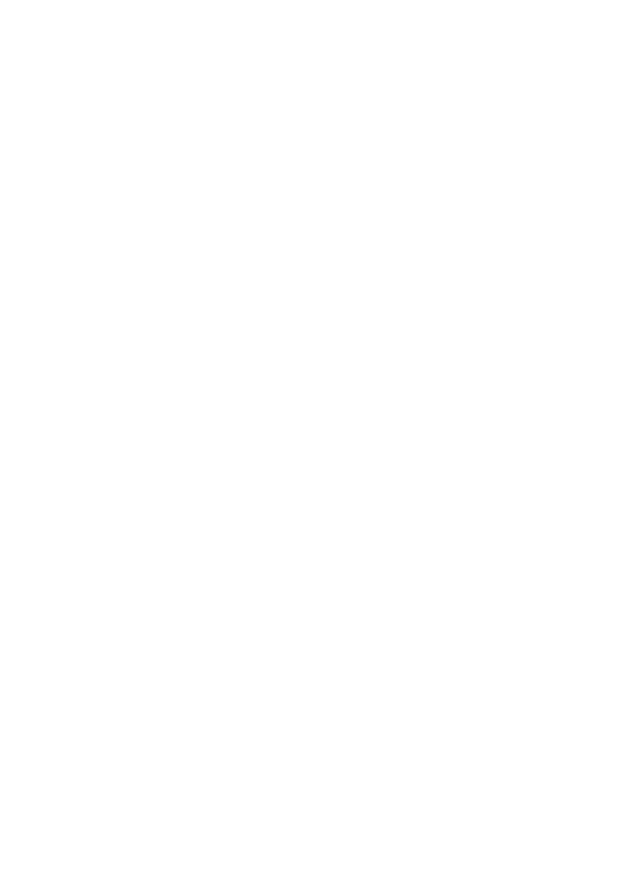
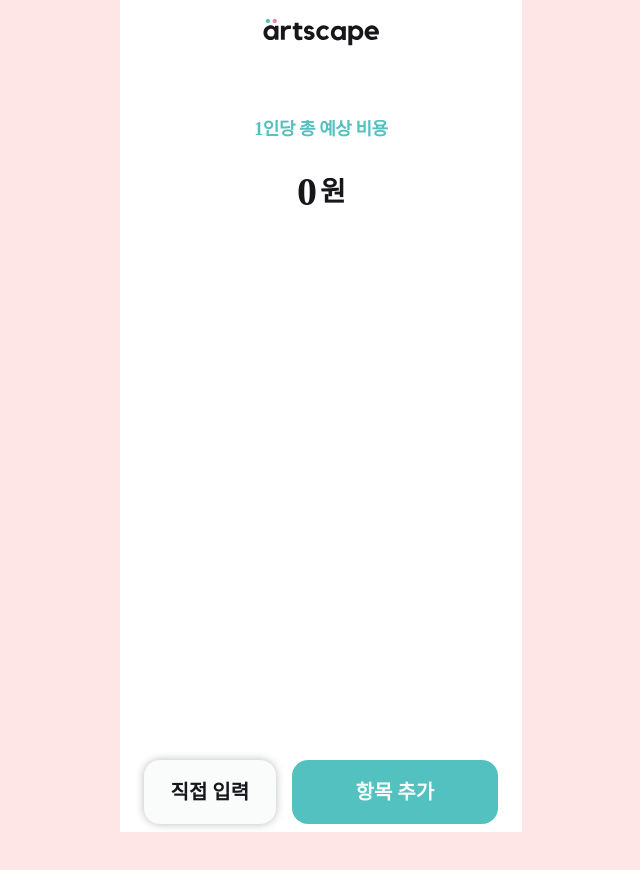
Before and after one commit to ArtScape-Hanyang/ArtScape_Frontend, a React (Vite) app: page /multi_pln/budget in a window 1280 px wide. Before the commit this address had no page. Shown: the top 870 px of the page, without its empty margins (319-959 px from the left). Before the commit the page ends 800 px from the top, so only its background shows below. Built offline with nearby package versions, Linux system fonts and the light colour scheme; a web font is replaced by a local one.

Commit message:
feat/지출항목페이지수정

```diff
--- a/src/App.tsx
+++ b/src/App.tsx
@@ -16,6 +16,8 @@
 import PlanMain from "./pages/PlanMain";
 import ArtRegiPage from "./pages/ArtRegiPage";
 import ArtRegiDetailPage from "./pages/ArtRegiDetailPage";
+import ArtRegiBugetPage from "./pages/ArtRegiBugetPage";
+import EditBudgetPage from "./pages/EditBudgetPage";
 
 const App: React.FC = () => {
   return (
@@ -39,6 +41,8 @@
           path="/multi_pln/entryedit/defalut"
           element={<ArtRegiDetailPage />}
         />
+        <Route path="/multi_pln/budget" element={<ArtRegiBugetPage />} />
+        <Route path="/multi_pln/budget/edit" element={<EditBudgetPage />} />
       </Routes>
     </Router>
   );
--- a/src/components/header.tsx
+++ b/src/components/header.tsx
@@ -23,6 +23,7 @@
   margin: 0 auto;
   justify-content: center;
   align-items: center;
+  margin-top: 0.75rem;
 `;
 
 const Logo = styled.img`
--- a/src/layout/LoginForm.tsx
+++ b/src/layout/LoginForm.tsx
@@ -1,4 +1,4 @@
-import React, { useState } from "react";
+import { useState } from "react";
 import { Link } from "react-router-dom";
 import styled from "styled-components";
 
@@ -77,6 +77,22 @@
   color: var(--primary-G500, #52c1bf);
   text-align: right;
   margin-left: 12rem;
+
+  text-align: left;
+  font-family: Pretendard, sans-serif;
+  font-size: 0.875rem;
+  font-weight: 500;
+`;
+
+const AutoLogin = styled.p`
+  justify-content: left;
+  display: block;
+
+  text-align: left;
+  font-family: Pretendard, sans-serif;
+  font-size: 0.875rem;
+  font-weight: 500;
+  color: var(--Gray-Scale-Black, #17171b);
 `;
 
 const LoginForm = () => {
@@ -115,10 +131,10 @@
             checked={rememberMe}
             onChange={handleCheckboxChange}
           />
-          <Label htmlFor="rememberMe">자동 로그인</Label>
-          <Label>
-            <SignupLink to="/signup">회원가입</SignupLink>
-          </Label>
+
+          <AutoLogin>자동 로그인</AutoLogin>
+
+          <SignupLink to="/signup">회원가입</SignupLink>
         </CheckboxContainer>
 
         <Button type="submit">로그인</Button>
--- /dev/null
+++ b/src/pages/ArtRegiBugetPage.tsx
@@ -0,0 +1,163 @@
+import GlobalStyle from "../styles/GlobalStyle";
+import Header from "../components/header";
+import styled from "styled-components";
+import { useNavigate } from "react-router-dom";
+
+const MainContainer = styled.div`
+  width: 25.125rem;
+  background-color: #ffffff;
+  box-sizing: border-box;
+`;
+
+const Label = styled.label`
+  overflow: hidden;
+  color: var(--primary-G500, #52c1bf);
+  text-align: center;
+  font-feature-settings: "liga" off, "clig" off;
+  text-overflow: ellipsis;
+
+  /* Header/H4 */
+  font-family: Pretendard;
+  font-size: 1.125rem;
+  font-style: normal;
+  font-weight: 600;
+  line-height: 1.125rem; /* 100% */
+  letter-spacing: -0.02813rem;
+`;
+
+const TextContainerTitle = styled.div`
+  display: flex;
+  position: relative;
+  justify-content: center;
+  align-items: center;
+  top: 4.25rem;
+`;
+
+const CountNumContainer = styled.div`
+  position: relative;
+  display: flex;
+  justify-content: center;
+  align-items: center;
+  gap: 0.25rem;
+  margin-top: 4.13rem;
+`;
+
+const CountNum = styled.p`
+  overflow: hidden;
+  color: var(--Gray-Scale-Black, #17171b);
+  text-align: right;
+  font-feature-settings: "liga" off, "clig" off;
+  text-overflow: ellipsis;
+  font-family: Pretendard;
+  font-size: 2.5rem;
+  font-style: normal;
+  font-weight: 700;
+  line-height: 2rem; /* 80% */
+  letter-spacing: -0.0625rem;
+`;
+
+const CountText = styled.p`
+  overflow: hidden;
+  color: var(--Gray-Scale-Black, #17171b);
+  text-align: center;
+  font-feature-settings: "liga" off, "clig" off;
+  text-overflow: ellipsis;
+  font-family: Pretendard;
+  font-size: 1.75rem;
+  font-style: normal;
+  font-weight: 700;
+  line-height: 1.75rem; /* 100% */
+  letter-spacing: -0.04375rem;
+`;
+
+const Button = styled.button`
+  width: 22.125rem;
+  height: 4rem;
+  display: flex;
+  justify-content: center;
+  align-items: center;
+  border-radius: 1rem;
+  background: var(--primary-G500, #52c1bf);
+  color: #fafbfb;
+  font-family: Pretendard;
+  font-size: 1.25rem;
+  font-weight: 600;
+  line-height: 1.25rem;
+
+  margin-top: 6.75rem;
+  margin-bottom: 2.75rem;
+
+  &:hover {
+    background-color: #aeaeae;
+  }
+`;
+
+const ModifyButton = styled(Button)`
+  width: 14.125rem;
+  height: 4rem;
+  display: flex;
+  justify-content: center;
+  align-items: center;
+  border-radius: 1rem;
+  color: var(--Gray-Scale-Black, #17171b);
+  font-family: Pretendard;
+  font-size: 1.25rem;
+  font-weight: 600;
+  line-height: 1.25rem;
+  background: var(--primary-White, #fafbfb);
+
+  /* Shadow/DS200 */
+  box-shadow: 0px 0px 8px 0px rgba(34, 34, 34, 0.3);
+
+  margin-top: 6.75rem;
+  margin-bottom: 2.75rem;
+
+  &:hover {
+    background-color: #aeaeae;
+  }
+`;
+
+const ButtonContainer = styled.div`
+  display: flex;
+  justify-content: center;
+  margin: 0 auto;
+  width: 22.125rem;
+  height: 11.25rem;
+
+  align-items: flex-start;
+  gap: 1rem;
+  flex-shrink: 0;
+  margin-top: 25.25rem;
+  margin-bottom: 0.25rem;
+`;
+
+const ArtRegiBugetPage = () => {
+  const navigate = useNavigate(); // 페이지 전환을 위한 useNavigate 사용
+
+  const handleModifyClick = () => {
+    navigate("/multi_pln/budget/edit"); // 원하는 경로로 이동
+  };
+
+  return (
+    <MainContainer>
+      <GlobalStyle />
+      <Header />
+      <TextContainerTitle>
+        <Label>1인당 총 예상 비용</Label>
+      </TextContainerTitle>
+      <CountNumContainer>
+        <CountNum>0</CountNum>
+        <CountText>원</CountText>
+      </CountNumContainer>
+
+      <ButtonContainer>
+        <ModifyButton type="button" onClick={handleModifyClick}>
+          직접 입력
+        </ModifyButton>
+        <Button type="submit">항목 추가</Button>
+      </ButtonContainer>
+    </MainContainer>
+  );
+};
+
+export default ArtRegiBugetPage;
--- a/src/pages/ArtRegiDetailPage.tsx
+++ b/src/pages/ArtRegiDetailPage.tsx
@@ -1,4 +1,4 @@
-import React, { useState, useRef, useEffect } from "react";
+import { useState, useRef, useEffect } from "react";
 import styled from "styled-components";
 import Header from "../components/header";
 import GlobalStyle from "../styles/GlobalStyle";
@@ -64,7 +64,7 @@
   border-radius: 0.5rem;
   background: var(--Gray-Scale-G100, #e7e7ee);
   position: relative;
-  overflow: hidden;
+
   cursor: pointer;
 `;
 
--- a/src/pages/ArtRegiPage.tsx
+++ b/src/pages/ArtRegiPage.tsx
@@ -1,4 +1,4 @@
-import React, { useState, useEffect } from "react";
+import { useState, useEffect } from "react";
 import styled from "styled-components";
 import Header from "../components/header";
 import GlobalStyle from "../styles/GlobalStyle";
--- /dev/null
+++ b/src/pages/EditBudgetPage.tsx
@@ -0,0 +1,64 @@
+import styled from "styled-components";
+import Header from "../components/header";
+import GlobalStyle from "../styles/GlobalStyle";
+// 메인 컨테이너 스타일
+const MainContainer = styled.div`
+  width: 25.125rem;
+  height: 54.625rem;
+  background-color: #ffffff;
+  box-sizing: border-box;
+`;
+// 텍스트 컨테이너 스타일
+const TextContainer = styled.div`
+  align-items: center;
+  gap: 8px;
+  position: relative;
+  text-align: left;
+`;
+const TextContainerTitle = styled.div`
+  position: absolute;
+  top: 2.25rem;
+  align-self: stretch;
+  margin-left: 1.5rem;
+`;
+// h1 스타일
+const H2 = styled.h1`
+  color: var(--Gray-Scale-Black, #17171b);
+  font-feature-settings: "liga" off, "clig" off;
+
+  font-family: Pretendard;
+  font-size: 1.5rem;
+  font-style: normal;
+  font-weight: 700;
+  line-height: 1.5rem; /* 100% */
+  letter-spacing: -0.0375rem;
+`;
+
+const BodyM500 = styled.p`
+  color: var(--Gray-Scale-G400, #656572);
+
+  /* Body/M500 */
+  font-family: Pretendard;
+  font-size: 1rem;
+  font-style: normal;
+  font-weight: 500;
+  line-height: 1rem; /* 100% */
+  letter-spacing: -0.025rem;
+`;
+
+const EditBudgetPage = () => {
+  return (
+    <MainContainer>
+      <GlobalStyle />
+      <Header />
+      <TextContainer>
+        <TextContainerTitle>
+          <H2>지출 항목 입력</H2>
+          <BodyM500>예상되는 지출을 자유롭게 작성해보세요!</BodyM500>
+        </TextContainerTitle>
+      </TextContainer>
+    </MainContainer>
+  );
+};
+
+export default EditBudgetPage;
```
